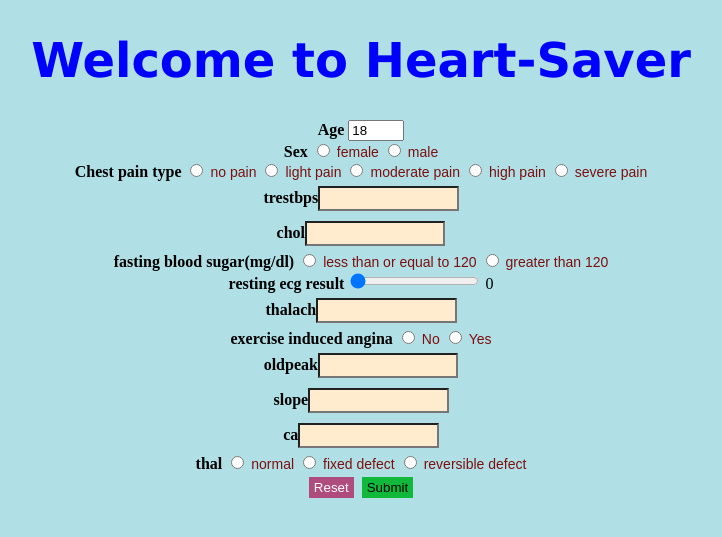
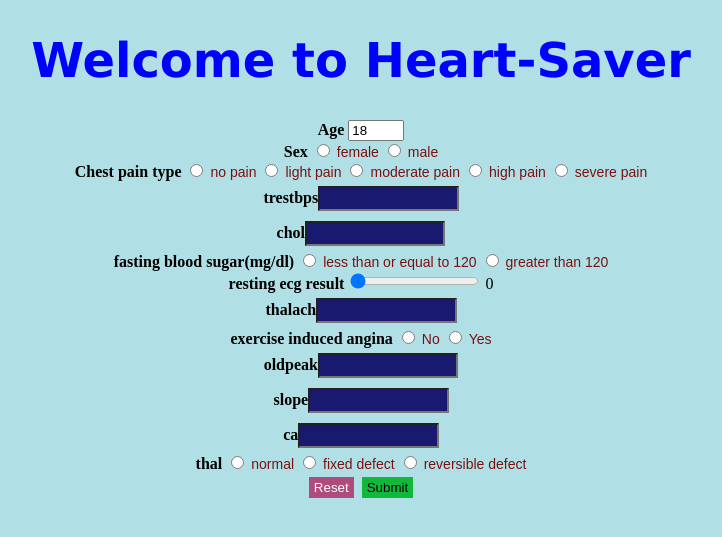
Before and after one commit to DSCKGEC/heart-saver, a Flask app: page / in a window 1280 px wide. Shown: the top 537 px of the page, without its empty margins (279-1001 px from the left). Run offline with Flask 2, Linux system fonts and the light colour scheme; parts of the project's set-up code (start-up, migrations or seed data) failed here and were passed over.

Commit message:
glorified the input text
just changed the color to look prettier

```diff
--- a/templates/index.html
+++ b/templates/index.html
@@ -17,7 +17,7 @@
         width: 10%;
         padding: 3px 5px;
         margin: 5px 0;
-        background-color:blanchedalmond;
+        background-color:midnightblue;
         color: white;
         }
     input[type=text]:focus {
```
